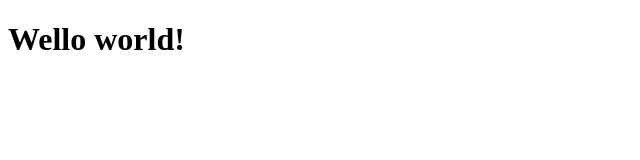
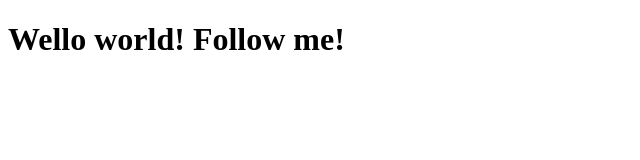
Before and after one commit to xray43/coursera-test, a plain HTML site: page site/index.html in a window 1280 px wide. Shown: the whole page, without its empty margins (0-640 px from the left). Drawn offline with Linux system fonts and the light colour scheme.

Commit message:
Small changes

```diff
--- a/site/index.html
+++ b/site/index.html
@@ -4,6 +4,6 @@
 	<title>Hello world!</title>
 </head>
 <body>
-<h1>Wello world!</h1>
+<h1>Wello world! Follow me!</h1>
 </body>
 </html>
```
